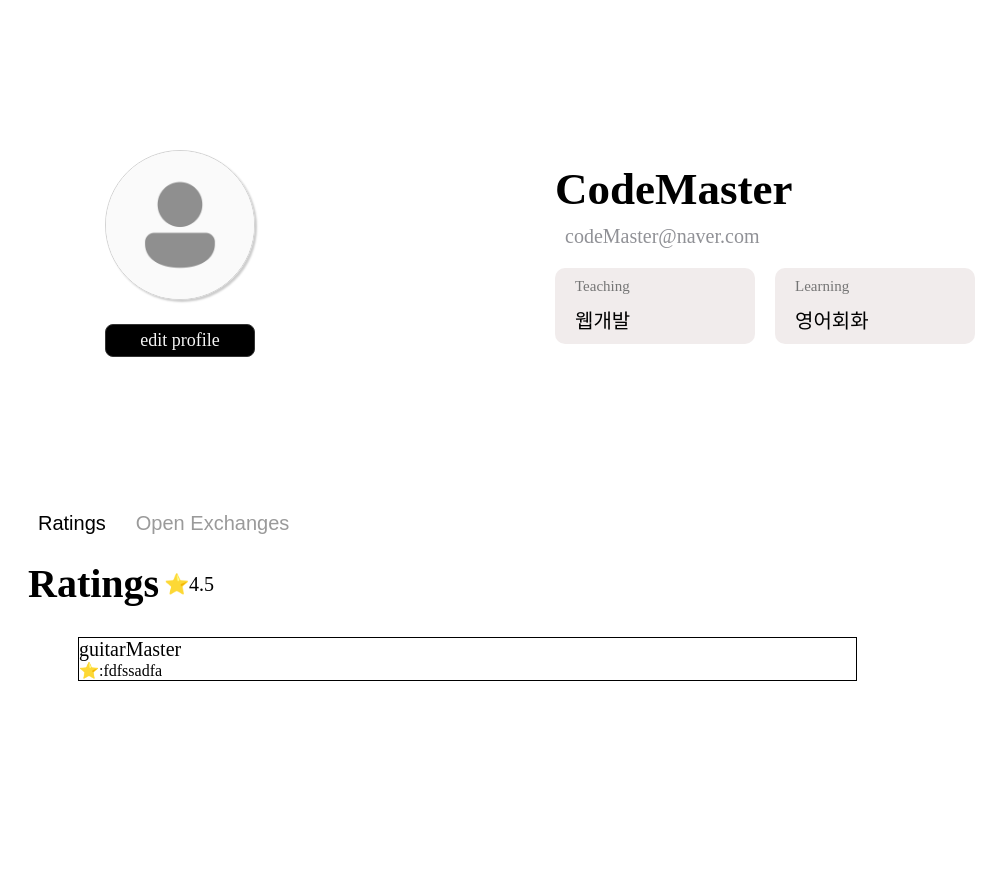
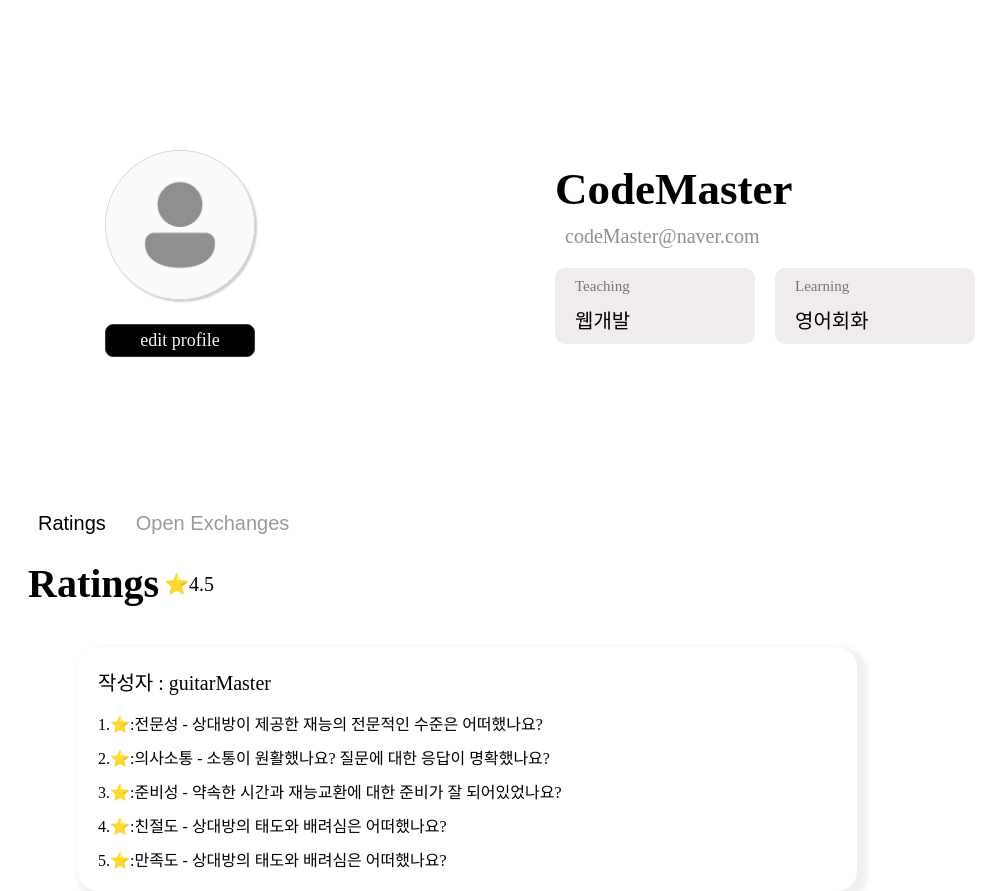
Before and after one commit to joayong202503/joayong_front, a React (Vite) app: page /profile/1 in a window 1280 px wide. Shown: the whole page, without its empty margins (100-1106 px from the left). Before the commit the page ends 800 px from the top, so only its background shows below. Built offline with nearby package versions, Linux system fonts and the light colour scheme; no server answers.

Commit message:
[feature/profilePage] add rating question and fix css

```diff
--- a/src/components/common/RatingBox.jsx
+++ b/src/components/common/RatingBox.jsx
@@ -5,16 +5,15 @@ const RatingBox = () => {
   return (
     <div className={styles.fullContainer}>
       <div className={styles.nameContainer}>
-        <p className={styles.reviewer}>guitarMaster</p>
-        <div className={styles.ratingResult}>
-        <p className={styles.rating}>⭐:</p>
-        <p className={styles.question}>fdfssadfa</p>
-
+        <p className={styles.reviewer}>작성자 : guitarMaster</p>
+        <div className={styles.ratingResultContainer}>
+            <p className={styles.rating}>1.⭐:전문성 - 상대방이 제공한 재능의 전문적인 수준은 어떠했나요?</p>
+            <p className={styles.rating}>2.⭐:의사소통 - 소통이 원활했나요? 질문에 대한 응답이 명확했나요?</p>
+            <p className={styles.rating}>3.⭐:준비성 - 약속한 시간과 재능교환에 대한 준비가 잘 되어있었나요?</p>
+            <p className={styles.rating}>4.⭐:친절도 - 상대방의 태도와 배려심은 어떠했나요?</p>
+            <p className={styles.rating}>5.⭐:만족도 - 상대방의 태도와 배려심은 어떠했나요?</p>
         </div>
-
-
       </div>
-
     </div>
   );
 };
--- a/src/components/common/RatingBox.module.scss
+++ b/src/components/common/RatingBox.module.scss
@@ -1,13 +1,16 @@
 .fullContainer{
-  border: 1px solid black;
+  box-shadow: 5px 5px 5px 5px rgba(110, 110, 110, 0.1);
+  border-radius: 20px;
   width: 80%;
   height: 50%;
+  padding: 20px;
 }
 .reviewer{
   font-size: 20px;
 }
-.ratingResult{
+.ratingResultContainer{
   display: flex;
-  align-items: center;
-
+  flex-direction: column;
+  margin-top: 15px;
+  gap:10px;
 }
--- a/src/pages/ProfilePage.jsx
+++ b/src/pages/ProfilePage.jsx
@@ -59,8 +59,7 @@ const ProfilePage = () => {
               <span>⭐4.5</span>
               </div>
               <div className={styles.ratingBoxContainer}>
-
-              <RatingBox/>
+                <RatingBox/>
               </div>
             </div>
           )}
--- a/src/pages/ProfilePage.module.scss
+++ b/src/pages/ProfilePage.module.scss
@@ -92,9 +92,9 @@
 }
 .ratingBoxContainer{
   margin-left: 50px;
-  margin-top: 30px;
+  margin-top: 40px;
 }
 .myExchangesContainer h2{
-  margin-bottom: 50px;
+  margin-bottom: 40px;
   font-size: 40px;
 }
```
